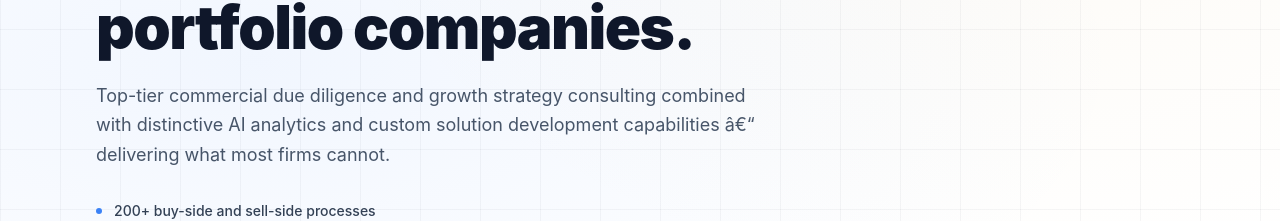
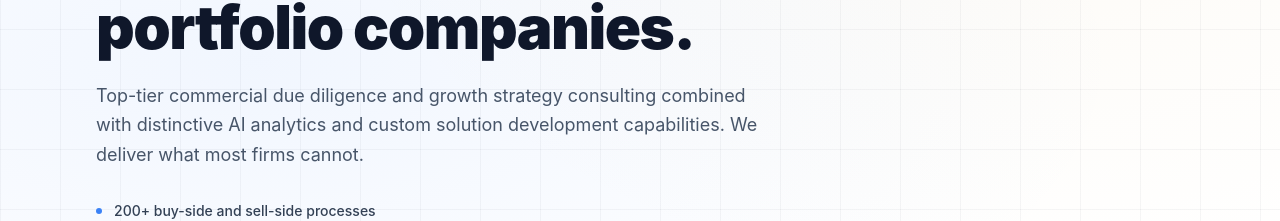
Before and after one commit to jyagres/2nd-st-website, a Next.js app: page / in a window 1280 px wide. Shown: the part 455-676 px from the top of the page. Built offline with nearby package versions, Linux system fonts and the light colour scheme.

Commit message:
Fix mojibake on homepage hero subhead; restructure to remove em dash per style rule

```diff
--- a/src/app/page.tsx
+++ b/src/app/page.tsx
@@ -134,7 +134,7 @@ export default function HomePage() {
             for middle-market PE and its portfolio companies.
           </h1>
           <p className="body-lg max-w-2xl mb-8">
-            Top-tier commercial due diligence and growth strategy consulting combined with distinctive AI analytics and custom solution development capabilities â€“ delivering what most firms cannot.
+            Top-tier commercial due diligence and growth strategy consulting combined with distinctive AI analytics and custom solution development capabilities. We deliver what most firms cannot.
           </p>
           <ul className="space-y-2.5 mb-10">
             {[
```
